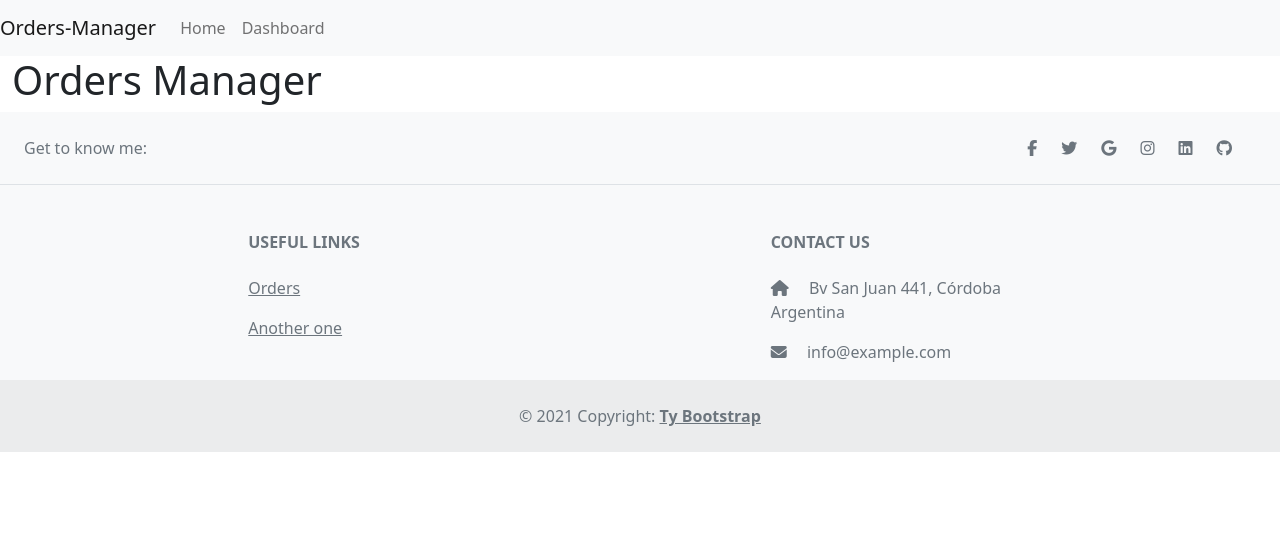
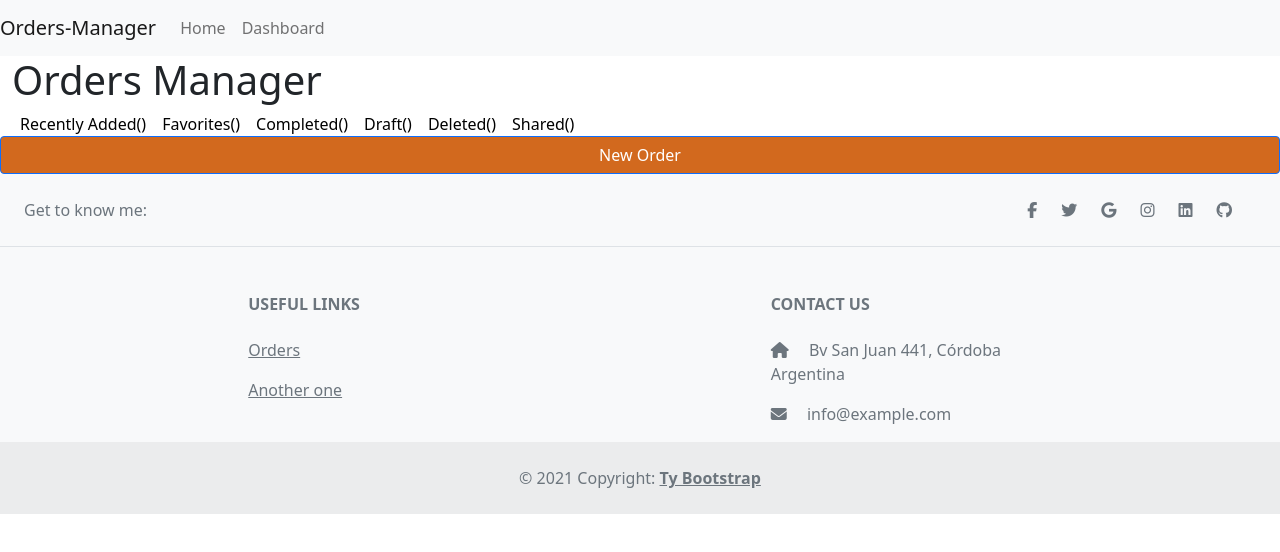
Before and after one commit to federhico/orders-manager, an Angular app in the folder orders-manager/: page /dashboard in a window 1280 px wide. Shown: the top 552 px of the page. Built offline with nearby package versions, Linux system fonts and the light colour scheme.

Commit message:
Progress in searchbox & dashboard layout

```diff
--- a/orders-manager/src/app/core/components/search-box/search-box.component.html
+++ b/orders-manager/src/app/core/components/search-box/search-box.component.html
@@ -1,5 +1,14 @@
 <div class="card">
-    <div class="card-body">
-      {{textDisplayed}}
+  <div class="card-body">
+    <div class="row">
+      <div class="col-md-10">
+        <p>Search</p>
+      </div>
+      <div class="col-md-2">
+        <a href=""><i class="fas fa-search"></i></a>
+
+      </div>
     </div>
+
   </div>
+</div>
--- a/orders-manager/src/app/pages/components/dashboard/dashboard.component.css
+++ b/orders-manager/src/app/pages/components/dashboard/dashboard.component.css
@@ -0,0 +1,6 @@
+#addToggle{
+    width: 100%;
+    background-color: chocolate;
+
+
+}
--- a/orders-manager/src/app/pages/components/dashboard/dashboard.component.html
+++ b/orders-manager/src/app/pages/components/dashboard/dashboard.component.html
@@ -1,5 +1,12 @@
 <section>
   <div class="container-fluid">
-    <h1>Orders Manager</h1>
+    <div class="row">
+      <h1 class="col-md-8">Orders Manager</h1>
+    <!-- <app-search-box></app-search-box> -->
+    </div>
+    <app-filters [filters]='filters'></app-filters>
   </div>
+  <button type="button" name="addToggle" id="addToggle" (click)='addToggleHandled()'
+    class="btn btn-primary btn-block">New Order</button>
+
 </section>
--- a/orders-manager/src/app/pages/components/dashboard/dashboard.component.ts
+++ b/orders-manager/src/app/pages/components/dashboard/dashboard.component.ts
@@ -1,4 +1,5 @@
 import { Component, OnInit } from '@angular/core';
+
 
 @Component({
   selector: 'app-dashboard',
@@ -7,9 +8,16 @@ import { Component, OnInit } from '@angular/core';
 })
 export class DashboardComponent implements OnInit {
 
+  filters: string[] = ['Recently Added','Favorites','Completed','Draft','Deleted','Shared'];
+
+
   constructor() { }
 
   ngOnInit(): void {
   }
 
+  addToggleHandled(){
+    null;
+  }
+
 }
--- /dev/null
+++ b/orders-manager/src/app/pages/components/dashboard/filters/filters.component.css
@@ -0,0 +1,6 @@
+a{
+    text-align: center;
+    padding: 0.5rem;
+    color: black;
+    text-decoration: none;
+}
--- /dev/null
+++ b/orders-manager/src/app/pages/components/dashboard/filters/filters.component.html
@@ -0,0 +1,4 @@
+
+<div>
+    <a href="" class="" *ngFor='let filter of filters'>{{filter}}()</a>
+</div>
--- /dev/null
+++ b/orders-manager/src/app/pages/components/dashboard/filters/filters.component.ts
@@ -0,0 +1,21 @@
+import { Component, Input, OnInit } from '@angular/core';
+
+@Component({
+  selector: 'app-filters',
+  templateUrl: './filters.component.html',
+  styleUrls: ['./filters.component.css']
+})
+export class FiltersComponent implements OnInit {
+
+  @Input() filters: string[];
+
+  constructor() { }
+
+  ngOnInit(): void {
+  }
+
+  ngOnChanges(){
+    console.log(this.filters)
+  }
+
+}
--- a/orders-manager/tsconfig.app.json
+++ b/orders-manager/tsconfig.app.json
@@ -3,7 +3,7 @@
   "extends": "./tsconfig.json",
   "compilerOptions": {
     "outDir": "./out-tsc/app",
-    "types": []
+    "types": [],
   },
   "files": [
     "src/main.ts",
```
Also changed, not shown: orders-manager/src/app/core/components/search-box/search-box.component.ts (+6 -2 lines), orders-manager/src/app/pages/components/dashboard/dashboard.module.ts (+5 -2 lines), orders-manager/tsconfig.json (+5 -2 lines), 1 other file (tests, documents, lock files or other folders).
